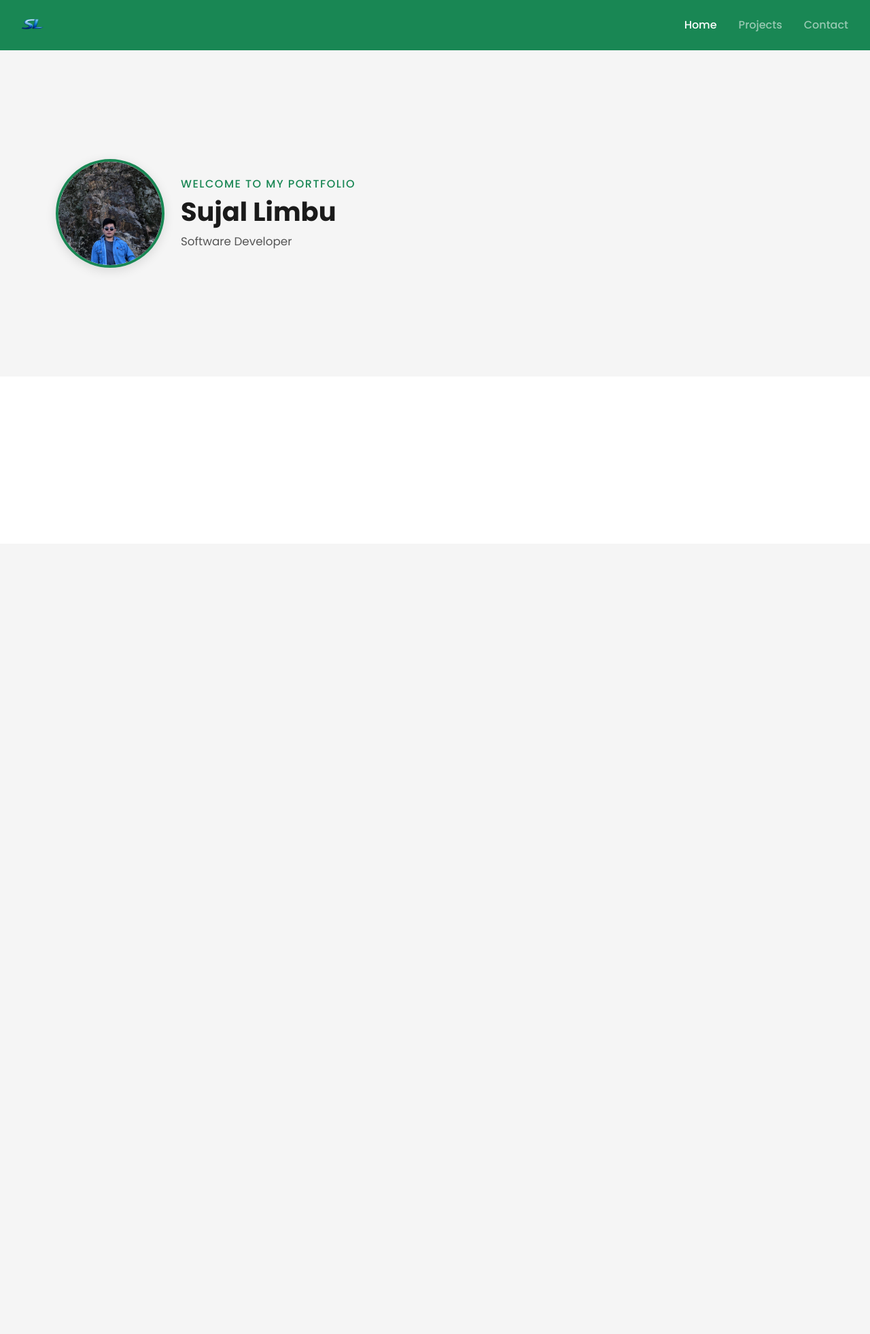
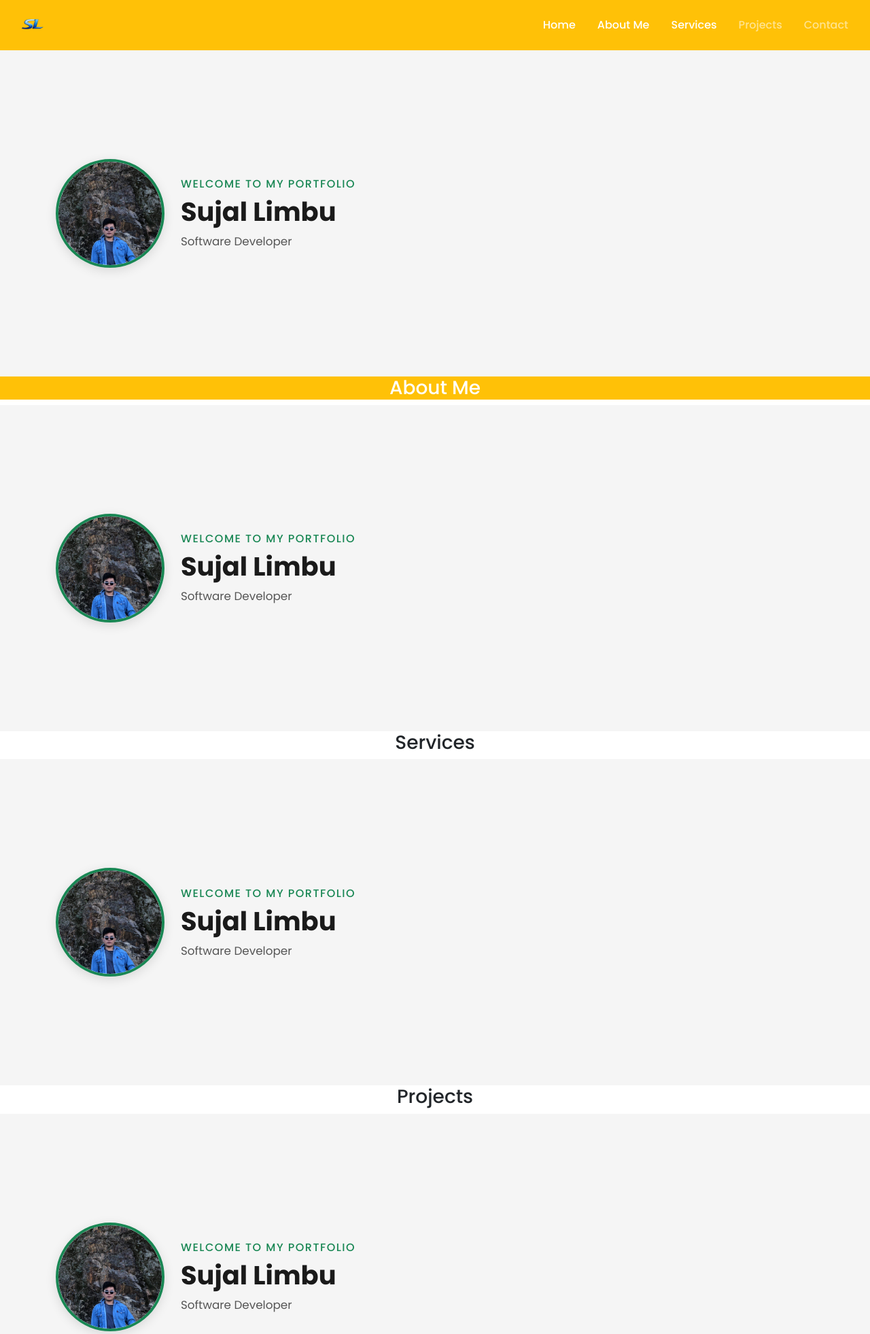
Before and after one commit to sujal-limbu/Portfolio, a Django app: page / in a window 1280 px wide. Shown: the top 1963 px of the page at 68% size. Before the commit the page ends 399 px from the top, so only its background shows below. Run offline with Django 5.2, Linux system fonts and the light colour scheme.

Commit message:
Added Few sections

```diff
--- a/core/templates/core/index.html
+++ b/core/templates/core/index.html
@@ -85,7 +85,7 @@
 
 <body>
     <!-- Navbar -->
-    <nav class="navbar navbar-expand-lg navbar-dark bg-success">
+    <nav class="navbar navbar-expand-lg navbar-dark bg-warning">
         <div class="container-fluid px-4">
             <a class="navbar-brand d-flex align-items-center" href="#">
                 <img src="{% static 'images/sujal limbu.png' %}" alt="Logo" height="48" width="48">
@@ -98,6 +98,12 @@
                 <ul class="navbar-nav ms-auto gap-3">
                     <li class="nav-item">
                         <a class="nav-link active" aria-current="page" href="#">Home</a>
+                    </li>
+                    <li class="nav-item">
+                        <a class="nav-link active" aria-current="page" href="#">About Me</a>
+                    </li>
+                    <li class="nav-item">
+                        <a class="nav-link active" aria-current="page" href="#">Services</a>
                     </li>
                     <li class="nav-item">
                         <a class="nav-link" href="#">Projects</a>
@@ -125,6 +131,71 @@
             </div>
         </div>
     </section>
+    <h3 class="text-center bg-warning text-white">About Me</h3>
+    <!-- Hero Section -->
+    <section class="hero-section">
+        <div class="container">
+            <div class="row align-items-center g-4">
+                <div class="col-auto">
+                    <img src="{% static 'images/Me.jpeg' %}" alt="Sujal Limbu" class="hero-avatar">
+                </div>
+                <div class="col hero-text">
+                    <p class="greeting">Welcome to my Portfolio</p>
+                    <h1>Sujal Limbu</h1>
+                    <p class="role">Software Developer</p>
+                </div>
+            </div>
+        </div>
+    </section>
+    <h3 class="text-center">Services</h3>
+    <!-- Hero Section -->
+    <section class="hero-section">
+        <div class="container">
+            <div class="row align-items-center g-4">
+                <div class="col-auto">
+                    <img src="{% static 'images/Me.jpeg' %}" alt="Sujal Limbu" class="hero-avatar">
+                </div>
+                <div class="col hero-text">
+                    <p class="greeting">Welcome to my Portfolio</p>
+                    <h1>Sujal Limbu</h1>
+                    <p class="role">Software Developer</p>
+                </div>
+            </div>
+        </div>
+    </section>
+    <h3 class="text-center">Projects</h3>
+    <!-- Hero Section -->
+    <section class="hero-section">
+        <div class="container">
+            <div class="row align-items-center g-4">
+                <div class="col-auto">
+                    <img src="{% static 'images/Me.jpeg' %}" alt="Sujal Limbu" class="hero-avatar">
+                </div>
+                <div class="col hero-text">
+                    <p class="greeting">Welcome to my Portfolio</p>
+                    <h1>Sujal Limbu</h1>
+                    <p class="role">Software Developer</p>
+                </div>
+            </div>
+        </div>
+    </section>
+    <h3 class="text-center">Contacts</h3>
+    <!-- Hero Section -->
+    <section class="hero-section">
+        <div class="container">
+            <div class="row align-items-center g-4">
+                <div class="col-auto">
+                    <img src="{% static 'images/Me.jpeg' %}" alt="Sujal Limbu" class="hero-avatar">
+                </div>
+                <div class="col hero-text">
+                    <p class="greeting">Welcome to my Portfolio</p>
+                    <h1>Sujal Limbu</h1>
+                    <p class="role">Software Developer</p>
+                </div>
+            </div>
+        </div>
+    </section>
 
 </body>
+
 </html>
```
Also changed, not shown: db.sqlite3.
